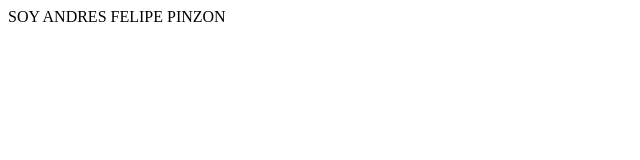
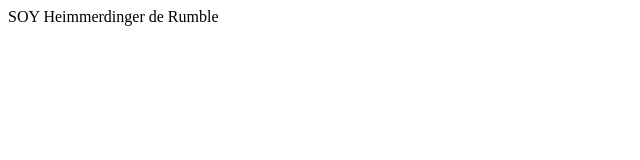
Before and after one commit to andpinz/demo, a plain HTML site: page demogithub/web/index.html in a window 1280 px wide. Shown: the full height of the page, 0-640 px from the left. Drawn offline with Linux system fonts and the light colour scheme.

Commit message:
primera modificacion jocceb

```diff
--- a/demogithub/web/index.html
+++ b/demogithub/web/index.html
@@ -11,6 +11,6 @@ and open the template in the editor.
         <meta name="viewport" content="width=device-width, initial-scale=1.0">
     </head>
     <body>
-        <div>SOY ANDRES FELIPE PINZON</div>
+        <div>SOY Heimmerdinger de Rumble</div>
     </body>
 </html>
```
Also changed, not shown: 1 other file.
